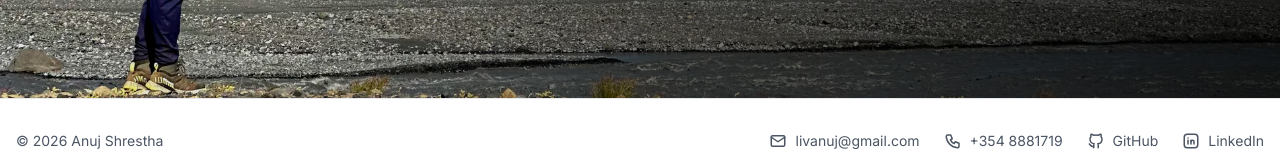
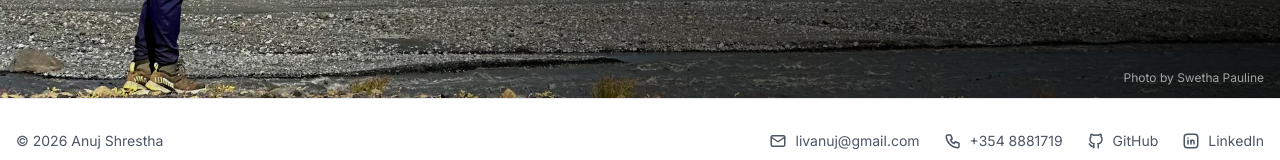
Before and after one commit to livanuj/portfolio, a Next.js app: page / in a window 1280 px wide. Shown: the part 702-862 px from the top of the page. Built offline with nearby package versions, Linux system fonts and the light colour scheme.

Commit message:
add photo credits

```diff
--- a/src/data/site.ts
+++ b/src/data/site.ts
@@ -11,6 +11,7 @@ export const site = {
   bannerImage: {
     src: "/images/banner.webp",
     alt: "Anuj standing on a riverbed in front of green mountains in Iceland",
+    credit: "Swetha Pauline",
   },
   home: {
     metaTitle: "Anuj Shrestha | Full-Stack Developer",
--- a/src/pages/index.tsx
+++ b/src/pages/index.tsx
@@ -24,6 +24,9 @@ export default function Home() {
         <div className="absolute inset-0 bg-black/55 lg:hidden" />
         {/* lg+: keep the left (person) bright, darken the right behind the text */}
         <div className="absolute inset-0 hidden bg-gradient-to-r from-black/10 from-20% via-black/50 via-50% to-black/80 lg:block" />
+        <p className="absolute bottom-3 right-4 text-xs text-white/60">
+          Photo by {site.bannerImage.credit}
+        </p>
 
         <div className="container relative mx-auto px-4 py-16">
           <div className="mx-auto max-w-xl space-y-6 text-center lg:mr-0 lg:text-left">
```
